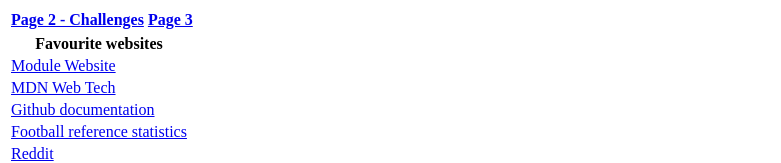
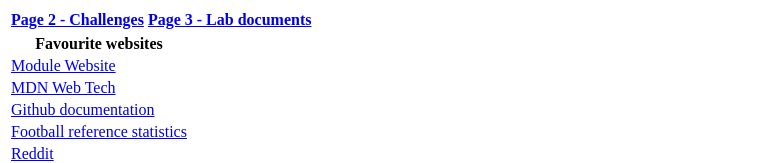
Before and after one commit to 40484357/40484357.github.io, a plain HTML site: page index.html in a window 1280 px wide. Shown: the top 163 px of the page, without its empty margins (0-781 px from the left). Drawn offline with Linux system fonts and the light colour scheme.

Commit message:
fixing link

```diff
--- a/index.html
+++ b/index.html
@@ -8,7 +8,7 @@
 			<colgroup span = "4"></colgroup>
 			<tr>
 				<th><a href = "02.html">Page 2 - Challenges</a></th>
-				<th><a href = "03.html">Page 3</a></th>
+				<th><a href = "03.html">Page 3 - Lab documents</a></th>
 			</tr>
 		</table>
 
```
